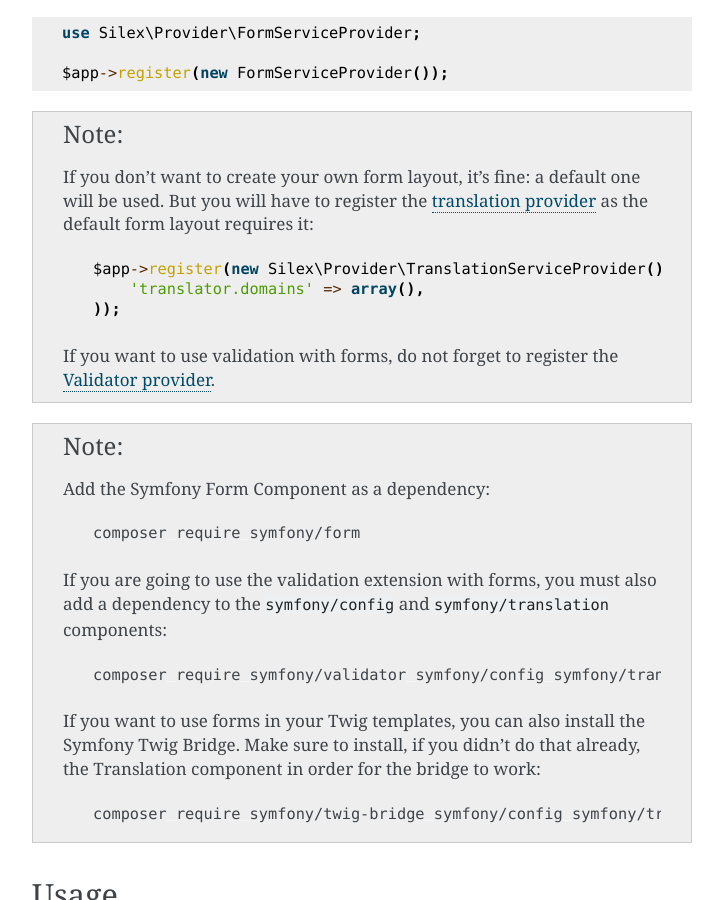
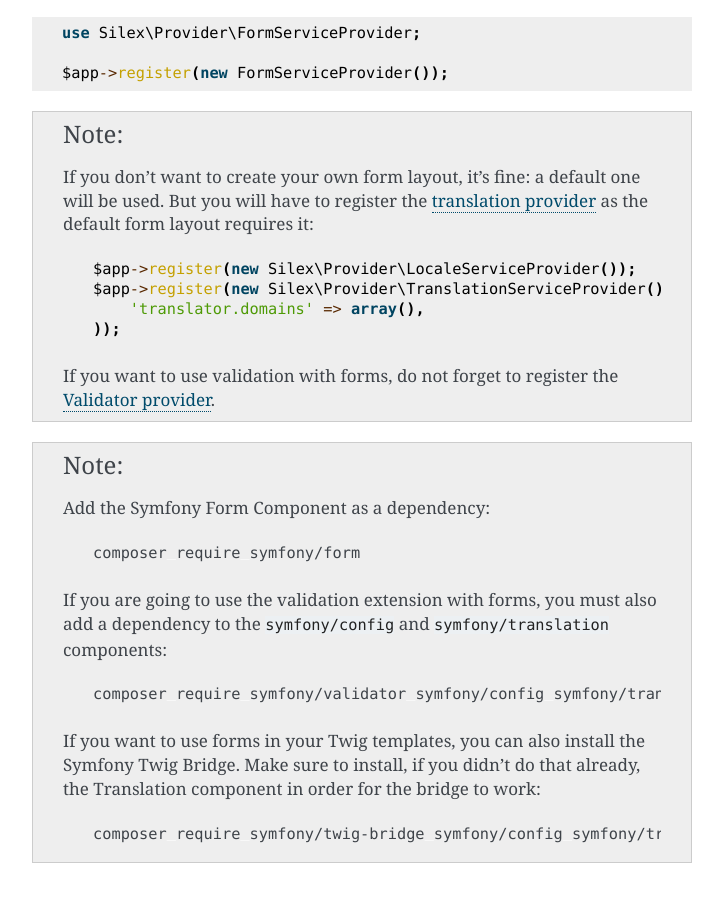
Before and after one commit to silexphp/Silex, a Sphinx documentation site: the page built from doc/providers/form.rst, in a window 1280 px wide and 900 px high, scrolled down 434 px. Shown: the whole window, without its empty margins (388-1111 px from the left). Built offline with Sphinx 7.4.7, drawn with Linux system fonts in a browser that asks for light colours.

Commit message:
Include LocaleServiceProvider in Form doc
The translation service requires locale service to be loaded first. The form documentation is unclear on this point. :)

```diff
--- a/doc/providers/form.rst
+++ b/doc/providers/form.rst
@@ -31,6 +31,7 @@
     will be used. But you will have to register the :doc:`translation provider
     <translation>` as the default form layout requires it::
 
+        $app->register(new Silex\Provider\LocaleServiceProvider());
         $app->register(new Silex\Provider\TranslationServiceProvider(), array(
             'translator.domains' => array(),
         ));
```
